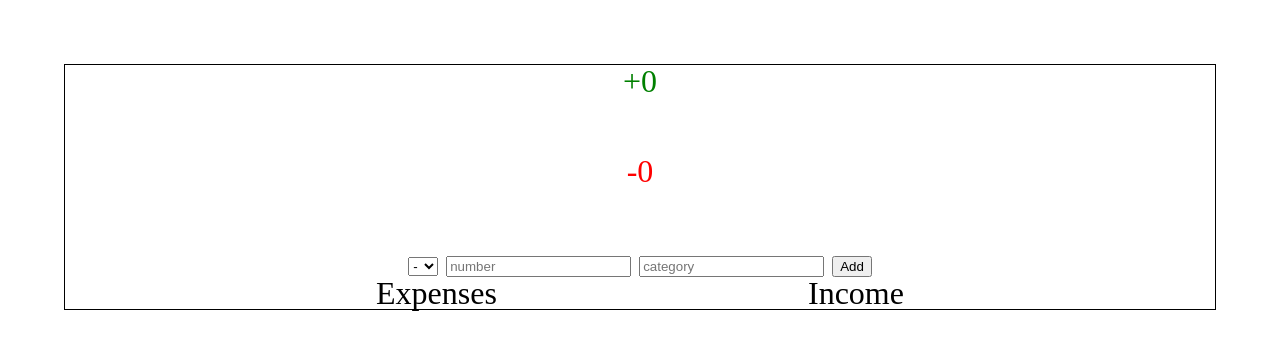
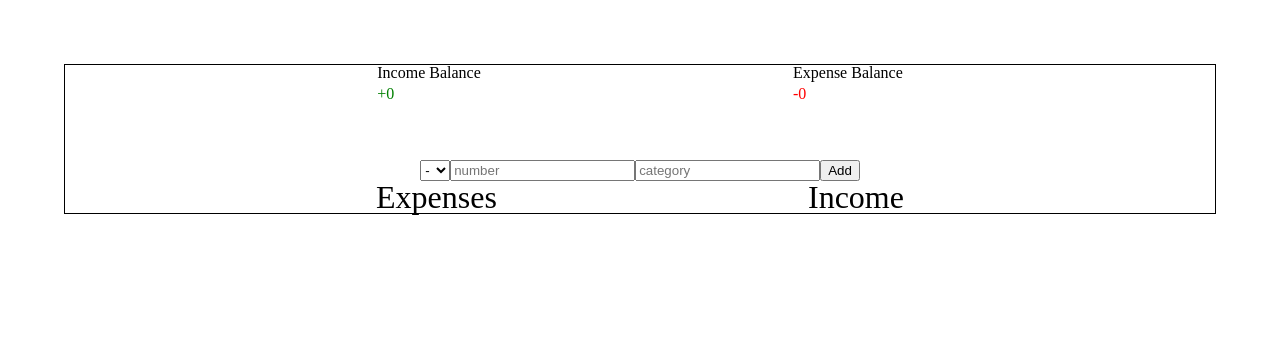
Before and after one commit to devaneyj3/budget-project, a plain HTML site: page index.html in a window 1280 px wide. Drawn offline with Linux system fonts and the light colour scheme.

Commit message:
update index.html structure a bit and styling

```diff
--- a/index.html
+++ b/index.html
@@ -10,8 +10,17 @@
 <body>
     <div class="budget-container">
         <section class="display-output">
+	    <div class="current-balances">
+		<div>
+		    <h2>Income Balance</h2>
 	            <p class="inc-output"><span>+</span>0</p>
+		</div>
+		<div>
+		    <h2>Expense Balance</h2>
 		    <p class="exp-output"><span>-</span>0</p>
+		</div>
+	    </div>
+        </section>
     <section class="budget-input">
 	<select class="option">
 	    <option value="exp">-</option>
@@ -20,7 +29,6 @@
 	<input class="input-num" type="number" placeholder="number" name="budget-item" value="">
 	<input class="category" placeholder="category" type="text" value= "">
 	<button class="budget-item-submit" type="submit">Add</button>
-            </section>
     </section>
         <div class="error"></div>
         <section class="budget-columns">
--- /dev/null
+++ b/less-watch-compiler.config.json
@@ -0,0 +1,2 @@
+{
+	"watchFolder": "less",     "outputFolder": "css",     "mainFile": "index.less" }
--- a/less/home.less
+++ b/less/home.less
@@ -2,21 +2,24 @@
     margin: 5%;
     border: 1px solid black;
     .display-output {
-        display: flex;
-        flex-direction: column;
-        align-items: center;
-        justify-content: center;
-        font-size: 2rem;
         .inc-output {
             color: green;
+            margin-top: 5%;
         }
         .exp-output {
             color: red;
             margin-top: 5%;
         }
-        .budget-input {
-            margin-top: 5%;
+        .current-balances {
+            display: flex;
+            flex-direction: row;
+            justify-content: space-evenly;
         }
+    }
+    .budget-input {
+        display: flex;
+        justify-content: center;
+        margin-top: 5%;
     }
     .budget-columns {
         display: flex;
```
Also changed, not shown: css/index.css. Lines whose indentation alone changed are shown as unchanged.
